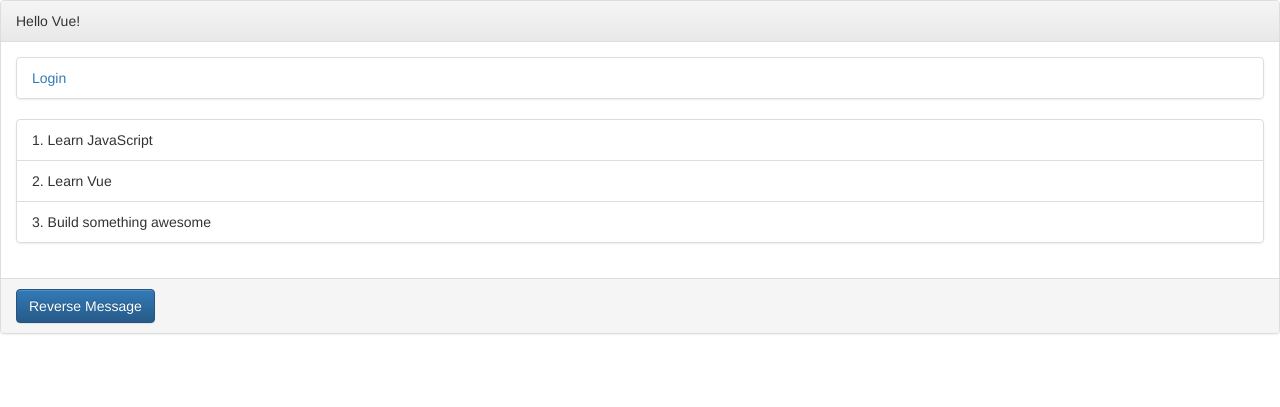
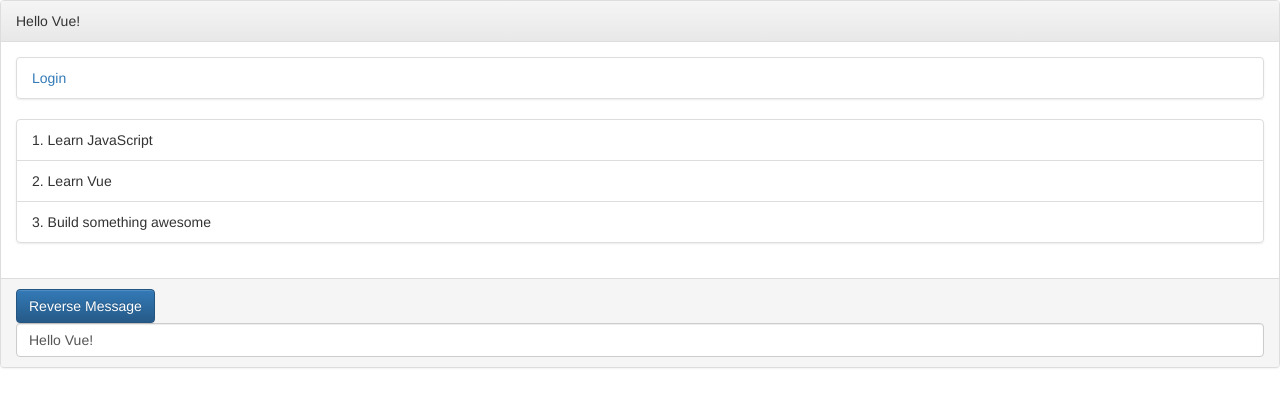
Before and after one commit to hdknr/sample-vue-django, a Django app: page / in a window 1280 px wide. Shown: the top 407 px of the page. Run offline with Django 3.2, Linux system fonts and the light colour scheme; some libraries are stand-ins or nearby versions.

Commit message:
v-model: 相互データバインディング

```diff
--- a/web/theme/templates/articles/article/index.html
+++ b/web/theme/templates/articles/article/index.html
@@ -68,6 +68,7 @@ var app = new Vue({
 
   <div class="panel-footer">
     <button v-on:click="reverseMessage" class="btn btn-primary">Reverse Message</button>
+    <input v-model="message" class="form-control">
   </div>
 
 </div>
```
